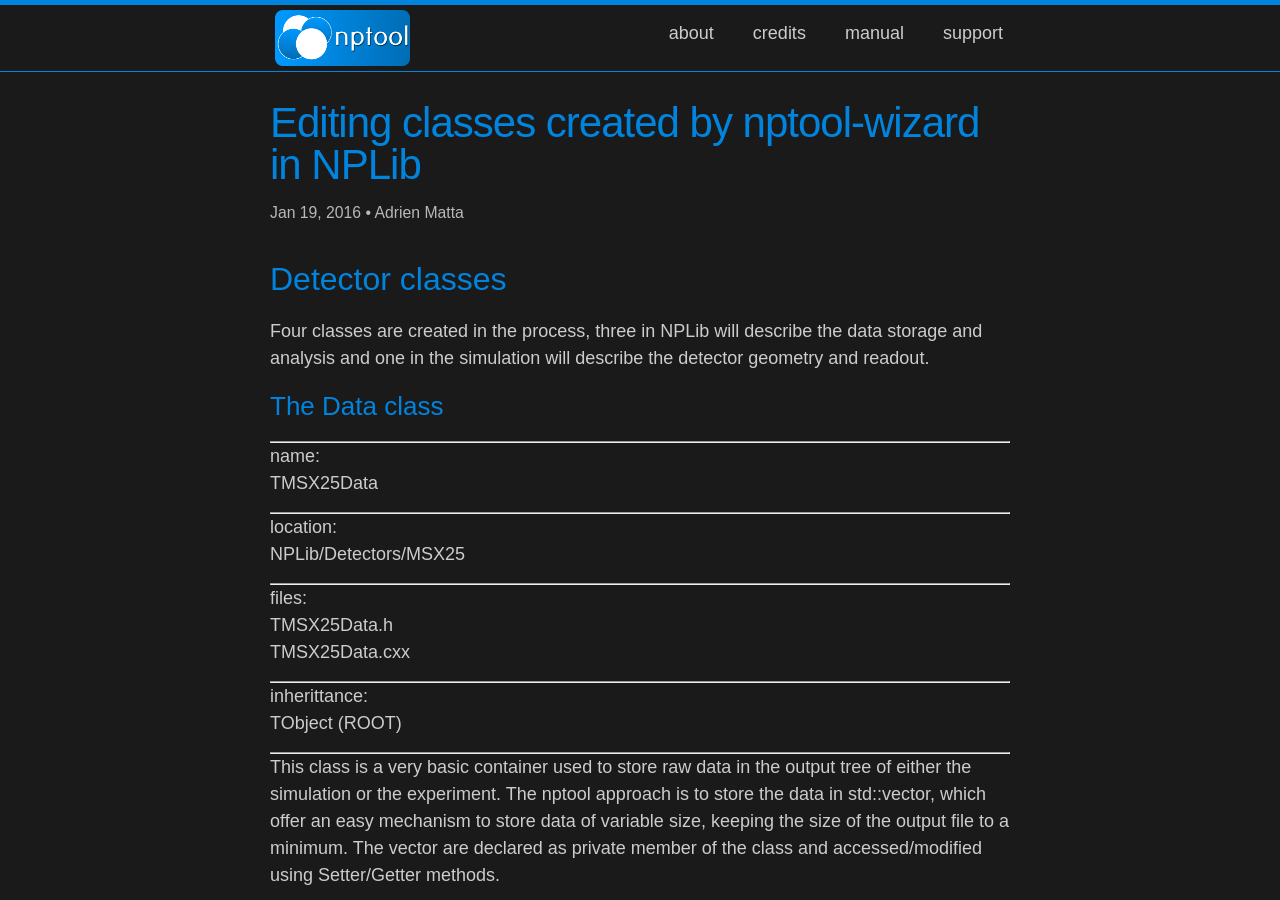
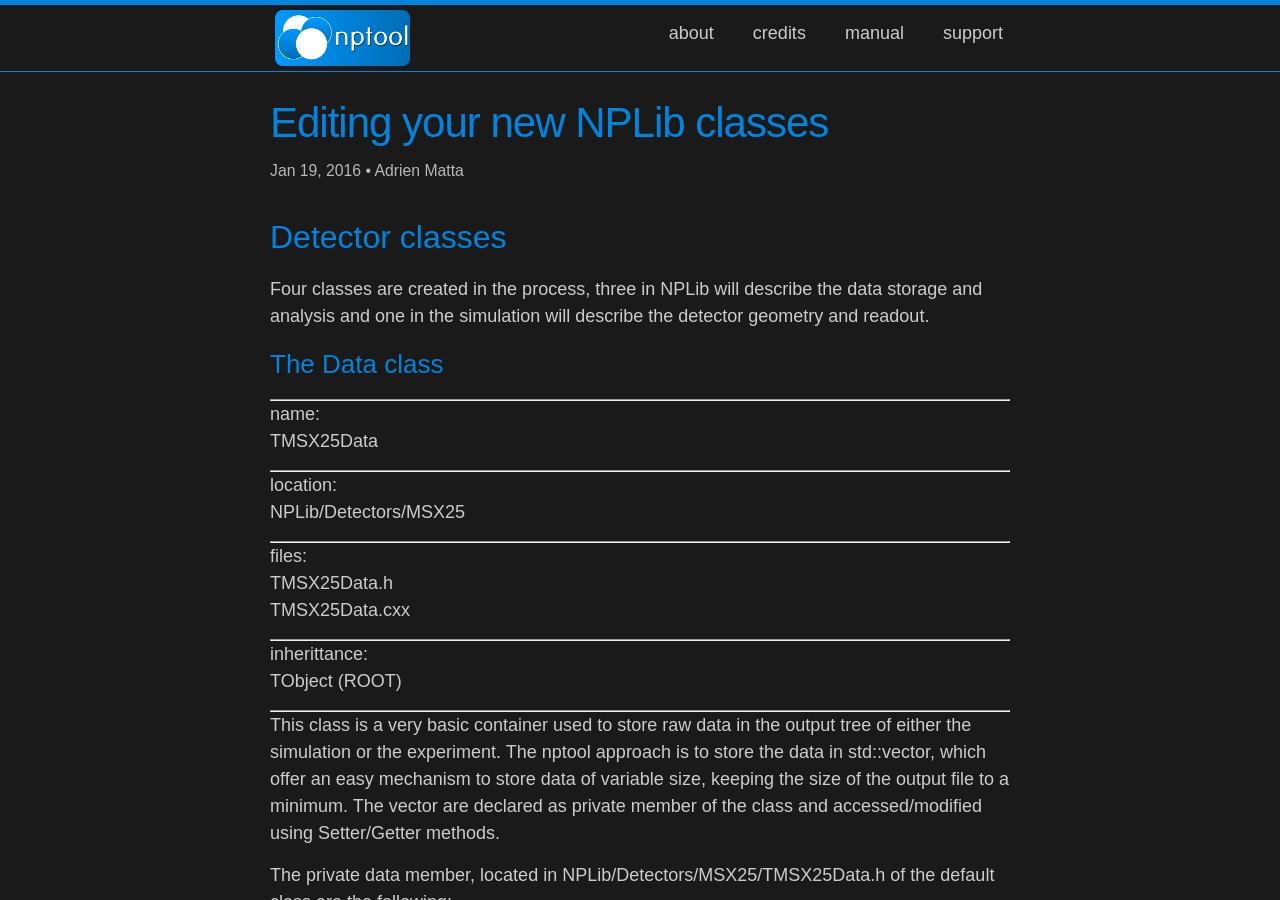
Before and after one commit to adrien-matta/nptool, a Jekyll site: the page built from _manual/adding-detectors_part2.md, in a window 1280 px wide and 900 px high. Built offline with Jekyll 4.4.1, drawn with Linux system fonts in a browser that asks for light colours; some web fonts are replaced.

Commit message:
* fixing typo and title

```diff
--- a/_manual/adding-detectors_part2.md
+++ b/_manual/adding-detectors_part2.md
@@ -1,6 +1,6 @@
 ---
 layout: manual
-title: Editing classes created by nptool-wizard in NPLib
+title: Editing your new NPLib classes
 permalink: /manual/adding-detectors_part2/
 author: Adrien Matta
 manual_order: 11
@@ -241,7 +241,7 @@ This methods is used to connect the m_EventData pointer hold by the Physics Clas
 The methods does not need any change.
 
 #### InitializeRootInputPhysics
-This method is similar to the first one but for the case where the input tree hold already treated data, i.e. npanalysis has been run with the `--IP` flag. In that case the BuildPhysical method is not called.
+This method is similar to the first one but for the case where the input tree hold already treated data, i.e. npanalysis has been run with the `-IP` flag. In that case the BuildPhysical method is not called.
 
 The methods does not need any change.
 
```
